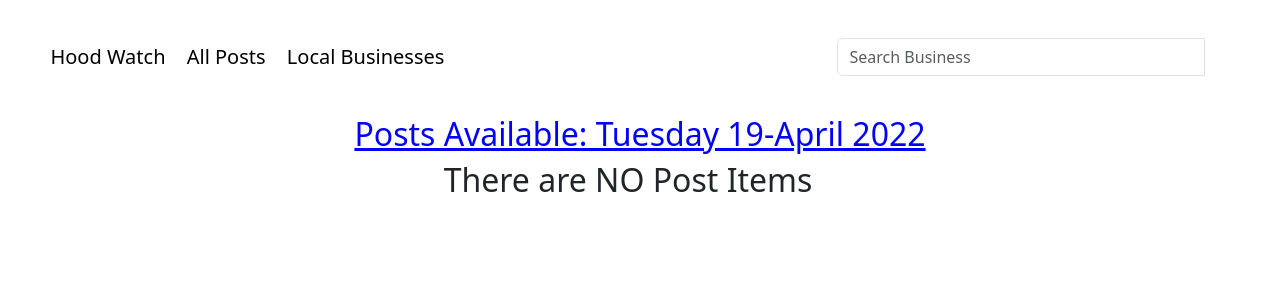
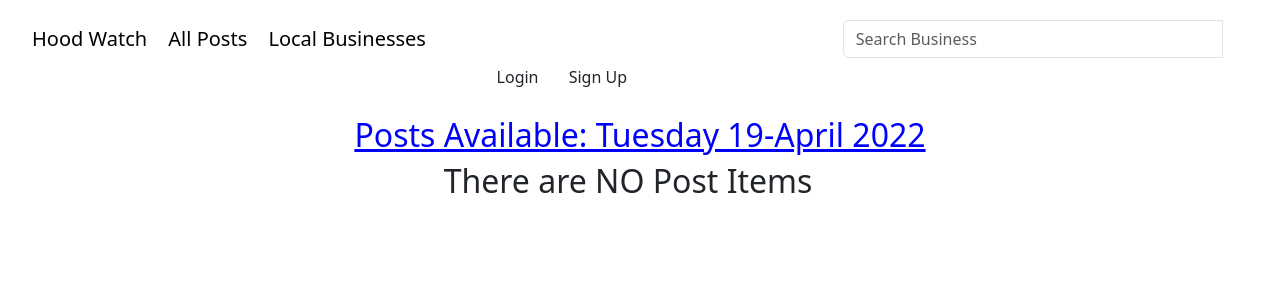
Before and after one commit to jerushaotieno/neighborhood_watch, a Django app: page /posts/ in a window 1280 px wide. Shown: the top 300 px of the page. Run offline with Django 3.2, Linux system fonts and the light colour scheme; data that the repository does not hold is empty; some libraries are stand-ins or nearby versions.

Commit message:
update code to ensure login/logout function working

```diff
--- a/hoodwatch/templates/navbar.html
+++ b/hoodwatch/templates/navbar.html
@@ -6,7 +6,7 @@
     <meta name="viewport" content="width=device-width, initial-scale=1">
 </head>
 <body>
-<nav class="navbar navbar-inverse" style="padding: 3%;">
+<nav class="navbar navbar-inverse" style="padding: 20px;">
     <div class="container-fluid">
         <div class="navbar-header" style="font-size: smaller; font-weight: 5px;">
         <a class="navbar-brand" href="{% url 'hoods' %}"> Hood Watch </a>
@@ -29,6 +29,29 @@
             </form>
         </div>
         <!-- search form end -->
+
+        <!-- Login/Logout Authentication -->
+
+        <div class="col-sm-6 col-md-6" style="text-align: right;">
+            {% if user.is_authenticated %}
+            <div class="dropdown">
+                <button class="btn btn-secondary dropdown-toggle" type="button" id="dropdownMenuButton1" data-bs-toggle="dropdown" aria-expanded="false">
+                    Account
+                </button>
+                <ul class="dropdown-menu" aria-labelledby="dropdownMenuButton1">
+                    <li><a class="dropdown-item" href="/">Home</a></li>
+                    <li><a class="dropdown-item" href="/accounts/password_reset">Change Password</a></li>
+                    <li><a class="dropdown-item" href="/accounts/logout">Log Out</a></li>
+                </ul>
+            </div>
+                {% else %}
+
+                <a class='btn btn-default' href="/accounts/login">Login</a>
+                <a class='btn btn-default' href="/accounts/register">Sign Up</a>
+
+
+                {% endif %}
+            </div>
     </div>
 </nav>
 </body>
--- a/hoodwatch/views.py
+++ b/hoodwatch/views.py
@@ -122,3 +122,8 @@
     else:
         message = "You haven't searched for any term"
         return render(request, 'all-posts/search.html',{"message":message})
+
+
+@login_required(login_url='/accounts/login/')
+def profile(request):
+    return render(request, 'profile.html')
--- a/neighborhood/settings.py
+++ b/neighborhood/settings.py
@@ -131,6 +131,9 @@
 MEDIA_URL = '/media/'
 MEDIA_ROOT = os.path.join(BASE_DIR, 'media')
 
+LOGIN_REDIRECT_URL = '/'
+LOGOUT_REDIRECT_URL = '/'
+
 
 # Default primary key field type
 # https://docs.djangoproject.com/en/3.2/ref/settings/#default-auto-field
--- a/neighborhood/urls.py
+++ b/neighborhood/urls.py
@@ -13,11 +13,15 @@
     1. Import the include() function: from django.urls import include, path
     2. Add a URL to urlpatterns:  path('blog/', include('blog.urls'))
 """
+
 from django.contrib import admin
 from django.urls import path, include
 from django.conf.urls import url,include
+from django.contrib.auth import views
 
 urlpatterns = [
     url('^admin/', admin.site.urls),
     url(r'',include('hoodwatch.urls')),
-    path('accounts/', include('django_registration.backends.one_step.urls')),]
+    path('accounts/', include('django_registration.backends.one_step.urls')),
+    path('accounts/', include('django.contrib.auth.urls')),
+]
```
